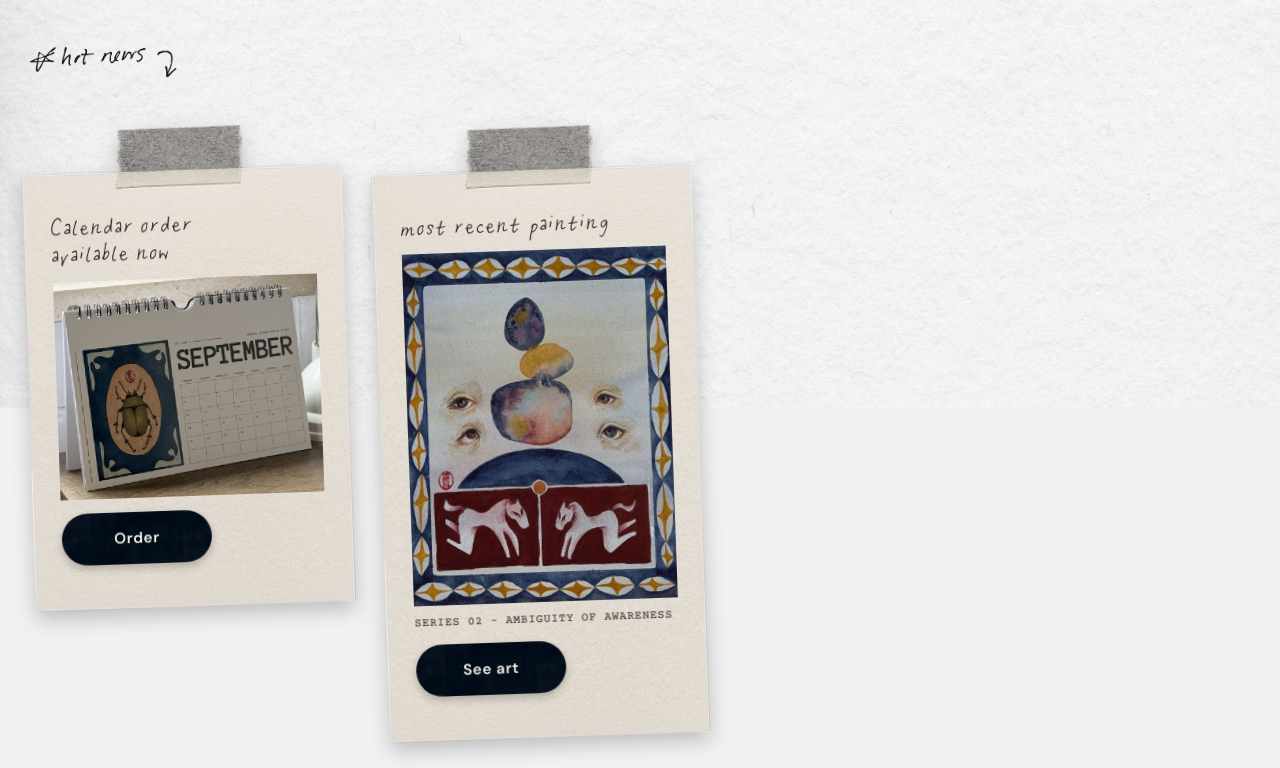
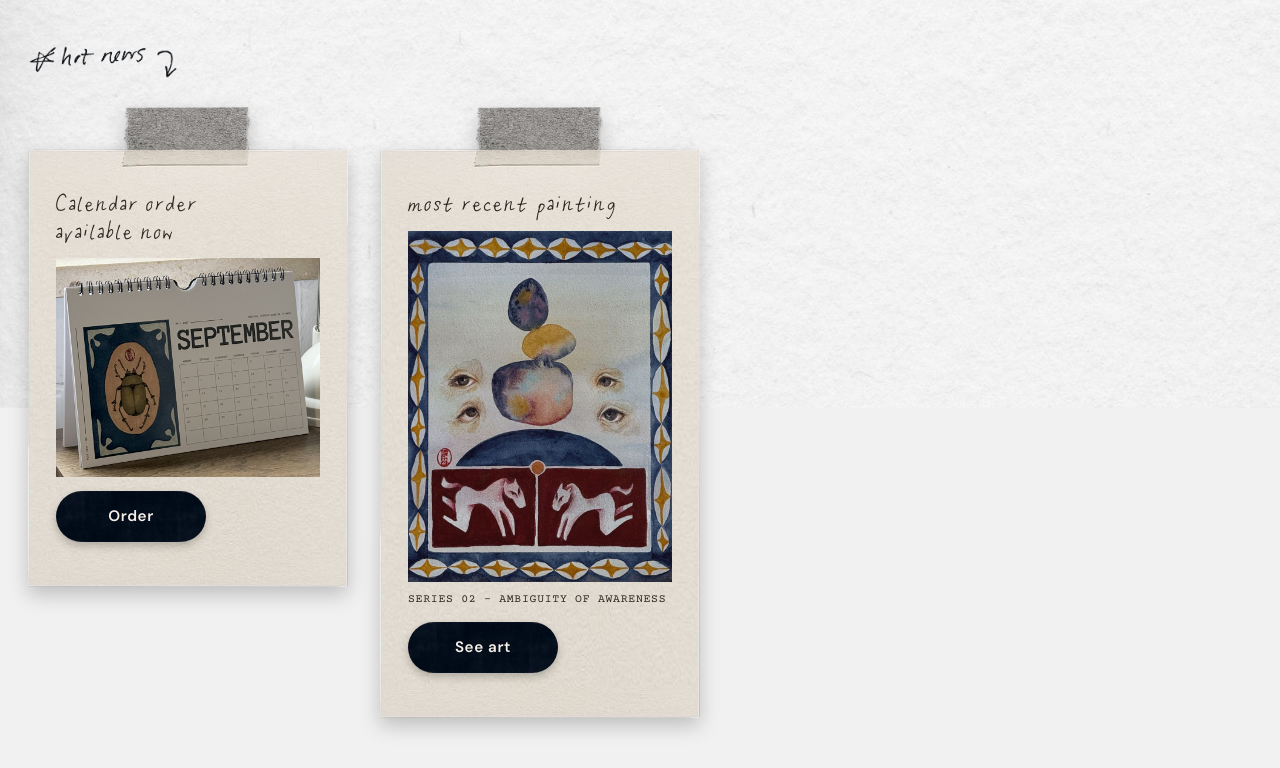
Before and after one commit to nskaf739/art-calendar-2027, a website: page index.html in a window 1280 px wide. Shown: the part 392-1160 px from the top of the page. Drawn offline with nearby package versions, Linux system fonts and the light colour scheme.

Commit message:
Notes: force straight (override old .note rule)
Co-Authored-By: Claude Sonnet 5.5 <noreply@anthropic.com>
Claude-Session: https://claude.ai/code/session_01EwEoyfoNrDgTwX4tbi4RmU

```diff
--- a/assets/style.css
+++ b/assets/style.css
@@ -411,3 +411,4 @@ main{z-index:3}footer{z-index:2}.stone{z-index:5}
 /* Notes: keep the CTA text always visible (no nested filter on the button; navy fallback behind the image) */
 .note .pill,.note .pill:hover{filter:none;background-color:#0b1424;border-radius:999px;color:#f6efe6;opacity:1;text-indent:0;position:relative;z-index:1;-webkit-transform:translateZ(0);transform:translateZ(0);box-shadow:0 4px 8px rgba(0,0,0,.22)}
 .note .pill:hover{transform:translateZ(0) scale(1.04)}
+.notes .note{transform:none;rotate:none;max-width:100%;margin-top:0;font-family:inherit;font-size:inherit}
```
